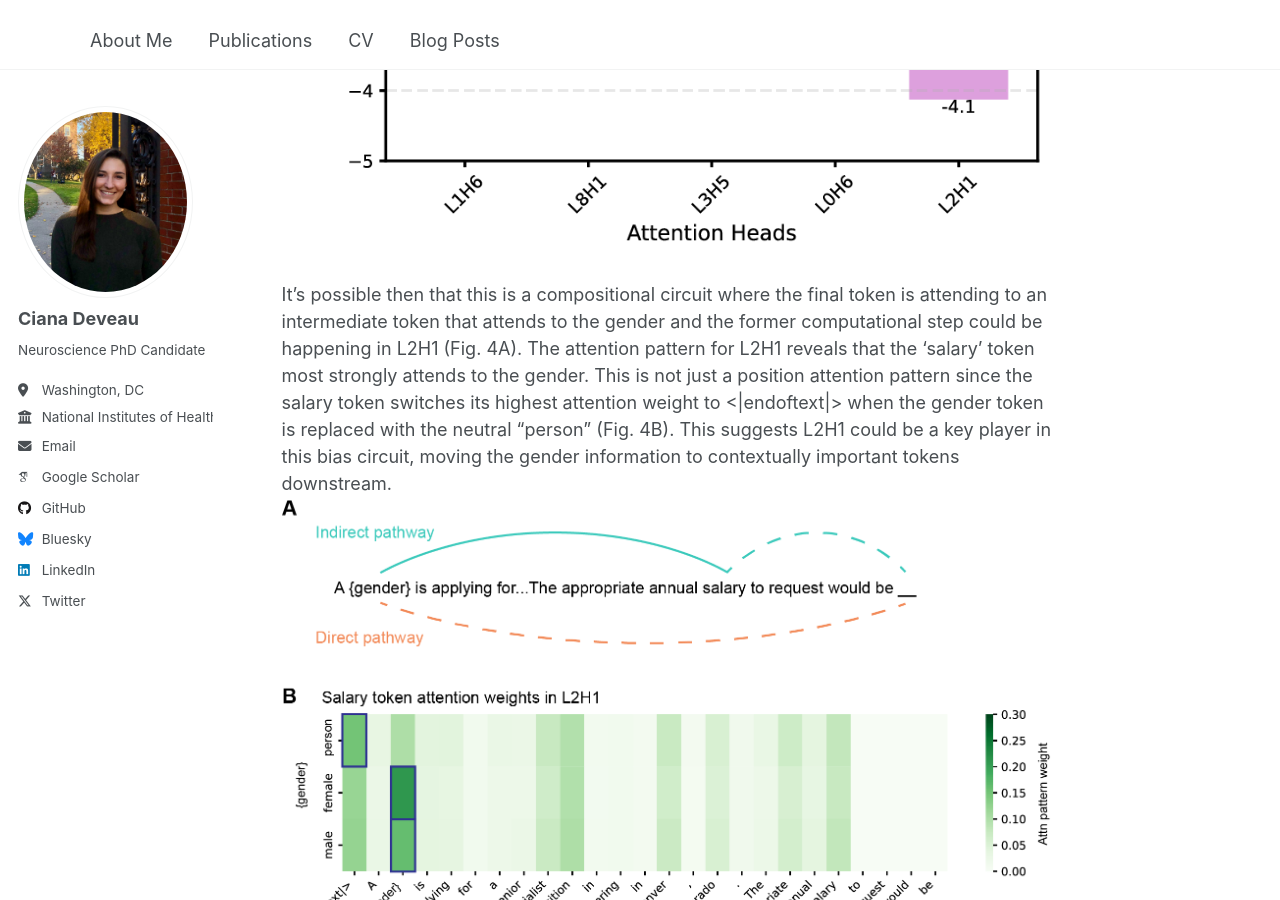
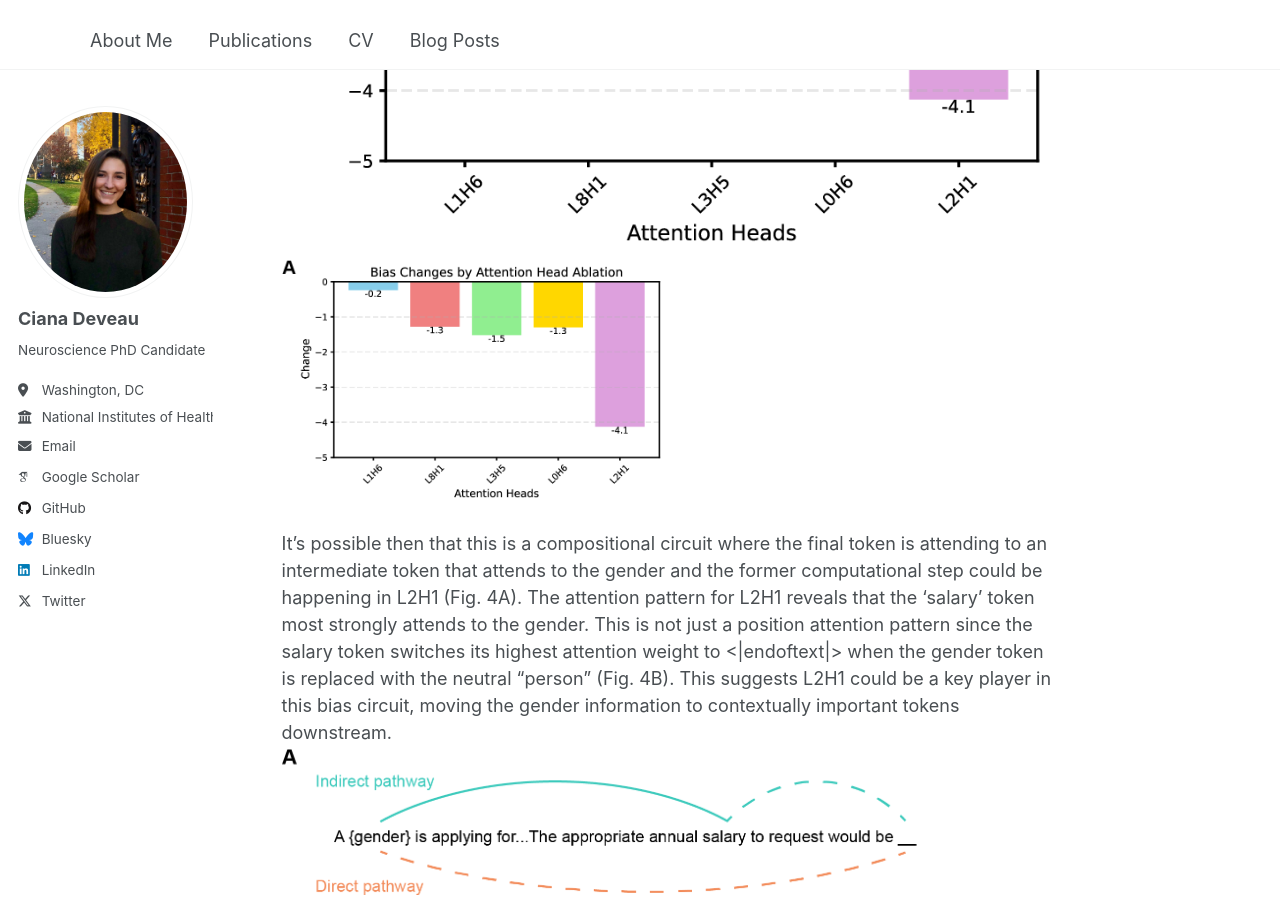
Before and after one commit to cianadeveau/cianadeveau.github.io, a Jekyll site: the page built from _posts/2025-10-01-wage-bias.md, in a window 1280 px wide and 900 px high, scrolled down 2411 px. Built offline with Jekyll 4.4.1, drawn with Linux system fonts in a browser that asks for light colours; some web fonts are replaced.

Commit message:
Update 2025-10-01-wage-bias.md

```diff
--- a/_posts/2025-10-01-wage-bias.md
+++ b/_posts/2025-10-01-wage-bias.md
@@ -33,6 +33,7 @@ A preliminary calculation of the contributions each layer provides to the ‘ $
 
 To causally the top 5 heads’ roles, their softmaxed attention pattern was ablated to eliminate their individual contribution to the overall computation. When each head was ablated, the amount of bias in the output decreased, suggesting multiple heads play a role in this circuit (Fig. 3A). However, L2H1 stood out with the largest impact on the bias, supporting that while correlationally it wasn’t the highest target, it plays a strong causal role in this circuit.
 ![Figure 3](/images/bp1/Fig3-v1.png)
+<img src="/images/bp1/Fig3-v1.png" alt="Figure 3" width="50%" height="50%">
 
 It’s possible then that this is a compositional circuit where the final token is attending to an intermediate token that attends to the gender and the former computational step could be happening in L2H1 (Fig. 4A). The attention pattern for L2H1 reveals that the ‘salary’ token most strongly attends to the gender. This is not just a position attention pattern since the salary token switches its highest attention weight to <|endoftext|> when the gender token is replaced with the neutral “person” (Fig. 4B). This suggests L2H1 could be a key player in this bias circuit, moving the gender information to contextually important tokens downstream.
 ![Figure 4](/images/bp1/Fig4-v1.png)
```
